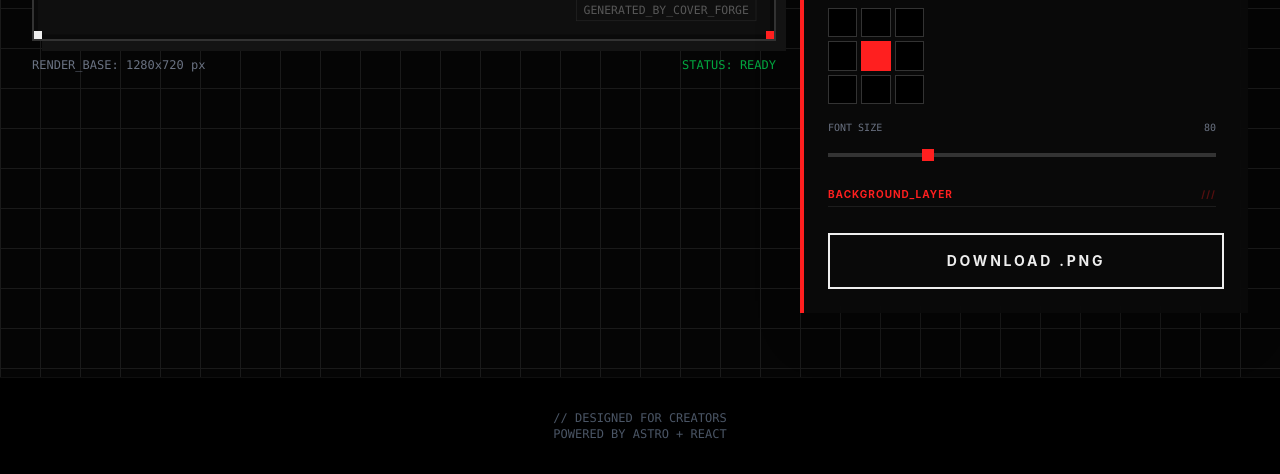
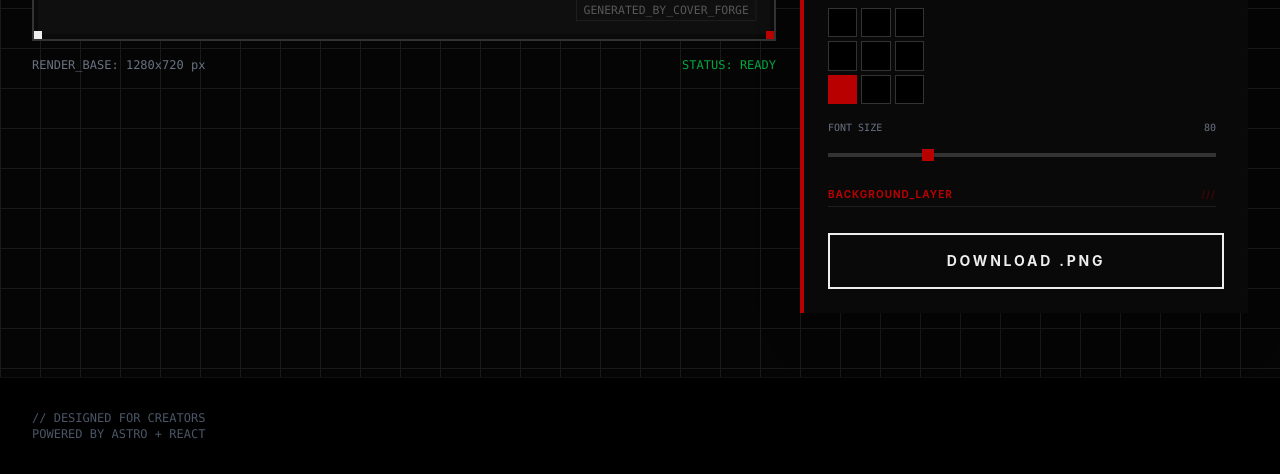
Before and after one commit to Refac7/cover-forge, an Astro site: page / in a window 1280 px wide. Shown: the part 512-986 px from the top of the page. Built offline with nearby package versions, Linux system fonts and the light colour scheme; Astro itself is replaced by a stand-in of ours.

Commit message:
Bugs fixed

```diff
--- a/src/components/CoverGenerator.jsx
+++ b/src/components/CoverGenerator.jsx
@@ -36,10 +36,10 @@ export default function CoverGenerator() {
     bgType: 'color',
     bgColor: '#111111',
     bgImage: null,
-    themeColor: '#ff1f1f',
+    themeColor: '#b90000',
     textColor: '#ffffff',
     fontFamily: 'sans-serif',
-    alignment: 'center',
+    alignment: 'bottom-left',
     blur: 0,
     brightness: 100,
     fontSize: 80, // 调大基准字体以适应 BASE_WIDTH
@@ -178,7 +178,7 @@ export default function CoverGenerator() {
 
       {/* --- 左侧：预览视窗 --- */}
       <div className="flex-1 flex flex-col gap-4 min-w-0"> {/* min-w-0 防止 flex 子项溢出 */}
-        <div className="relative border-2 border-ind-gray bg-ind-dark p-1 shadow-[10px_10px_0px_0px_rgba(20,20,20,1)] transition-all">
+        <div className="relative border-2 border-ind-gray bg-ind-dark p-1 transition-all">
 
           {/* UI 装饰元素 */}
           <div className="absolute top-0 left-0 w-2 h-2 bg-ind-red z-20"></div>
@@ -276,7 +276,7 @@ export default function CoverGenerator() {
         </div>
 
         {/* 滚动配置区 */}
-        <div className="flex-1 overflow-y-auto pr-2 space-y-6 custom-scrollbar max-h-[60vh]">
+        <div className="flex-1 overflow-y-auto pr-2 space-y-6 custom-scrollbar lg:max-h-[60vh]">
 
           <Section label="TEXT_INPUT">
             <Input
--- a/src/pages/index.astro
+++ b/src/pages/index.astro
@@ -36,7 +36,7 @@ import '../styles/global.css';
 		</main>
 
 		{/* 页脚 */}
-		<footer class="text-center py-8 border-t border-ind-gray/30 bg-ind-black mt-auto">
+		<footer class="text-left pl-8 py-8 border-t border-ind-gray/30 bg-ind-black mt-auto">
 			<p class="text-xs text-gray-600 font-mono">
 				// DESIGNED FOR CREATORS <br/>
 				POWERED BY ASTRO + REACT
--- a/src/styles/global.css
+++ b/src/styles/global.css
@@ -1,13 +1,8 @@
-/* v4 的核心引入方式 */
 @import "tailwindcss";
 
-/*
-  v4 配置区
-  在这里定义颜色、字体，它们会自动生成 bg-ind-red, text-ind-red 等工具类
-*/
 @theme {
   /* 自定义颜色 */
-  --color-ind-red: #ff1f1f;
+  --color-ind-red: #b90000;
   --color-ind-dark: #0a0a0a;
   --color-ind-black: #000000;
   --color-ind-gray: #333333;
@@ -17,14 +12,10 @@
   --font-mono: "ui-monospace", "SFMono-Regular", "Menlo", "Monaco", "Consolas", "Liberation Mono", "Courier New", "monospace";
   --font-sans: "Inter", "system-ui", "sans-serif";
 
-  /* 定义动画 (如果有) */
+  /* 定义动画 */
   --animate-pulse: pulse 2s cubic-bezier(0.4, 0, 0.6, 1) infinite;
 }
 
-/*
-  自定义工具类 (Utility)
-  v4 中复杂的背景图建议直接写成 CSS 类，或者使用 @utility 指令
-*/
 @utility bg-grid-pattern {
   background-image: linear-gradient(to right, #1a1a1a 1px, transparent 1px),
                     linear-gradient(to bottom, #1a1a1a 1px, transparent 1px);
@@ -39,7 +30,7 @@
   }
 }
 
-/* 自定义滚动条 (保持之前的工业风格) */
+/* 自定义滚动条 */
 @layer utilities {
   .custom-scrollbar::-webkit-scrollbar {
     width: 6px;
--- a/tailwind.config.mjs
+++ /dev/null
@@ -1,25 +0,0 @@
-/** @type {import('tailwindcss').Config} */
-export default {
-	content: ['./src/**/*.{astro,html,js,jsx,md,mdx,svelte,ts,tsx,vue}'],
-	theme: {
-		extend: {
-			colors: {
-				'ind-red': '#ff1f1f',      // 核心高亮红
-				'ind-dark': '#0a0a0a',     // 深色背景
-				'ind-black': '#000000',    // 纯黑
-				'ind-gray': '#333333',     // 边框灰
-				'ind-light': '#eeeeee',    // 主要文字白/灰
-			},
-			fontFamily: {
-				// 定义字体栈
-				mono: ['ui-monospace', 'SFMono-Regular', 'Menlo', 'Monaco', 'Consolas', "Liberation Mono", "Courier New", 'monospace'],
-				sans: ['Inter', 'system-ui', 'sans-serif'],
-			},
-			backgroundImage: {
-				// 网格背景图案
-				'grid-pattern': "linear-gradient(to right, #1a1a1a 1px, transparent 1px), linear-gradient(to bottom, #1a1a1a 1px, transparent 1px)",
-			}
-		},
-	},
-	plugins: [],
-}
```
Also changed, not shown: 1 other file.
